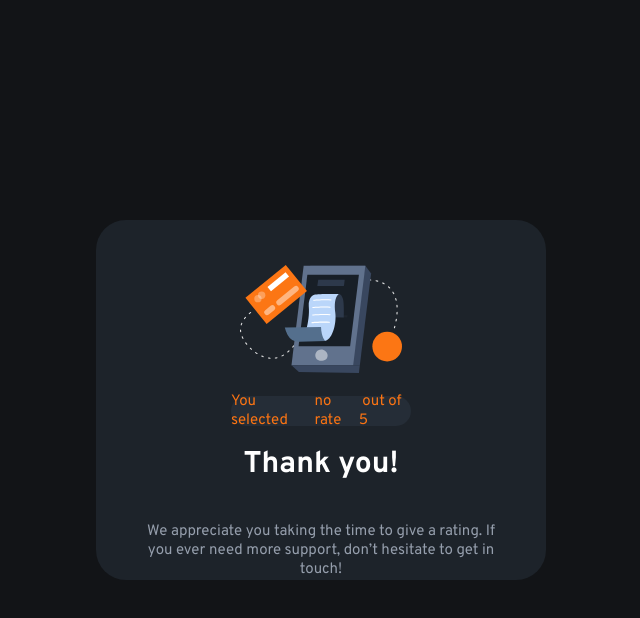
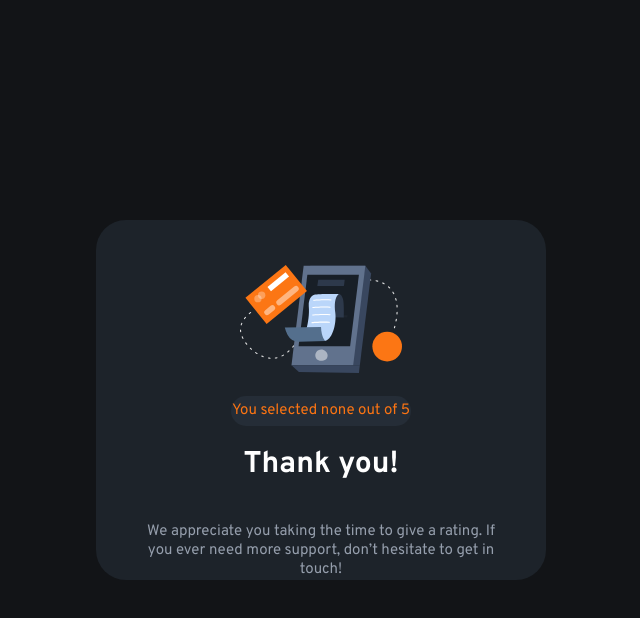
Before and after one commit to Wisemunk/InteractiveRatingCom, a plain HTML site: page index.html in a window 1280 px wide. Both pictures are taken after a click on the button "SUBMIT". Shown: the whole page, without its empty margins (319-959 px from the left). Drawn offline with Linux system fonts and the light colour scheme.

Commit message:
Fix no rate selected case

```diff
--- a/index.html
+++ b/index.html
@@ -44,7 +44,7 @@
                </div>
                <p id="selection">
                    You selected&nbsp;
-                   <span id="rate">no rate</span>
+                   <span id="rate">none</span>
                    &nbsp;out of 5
                </p>
                <div id="thanksd">
```
